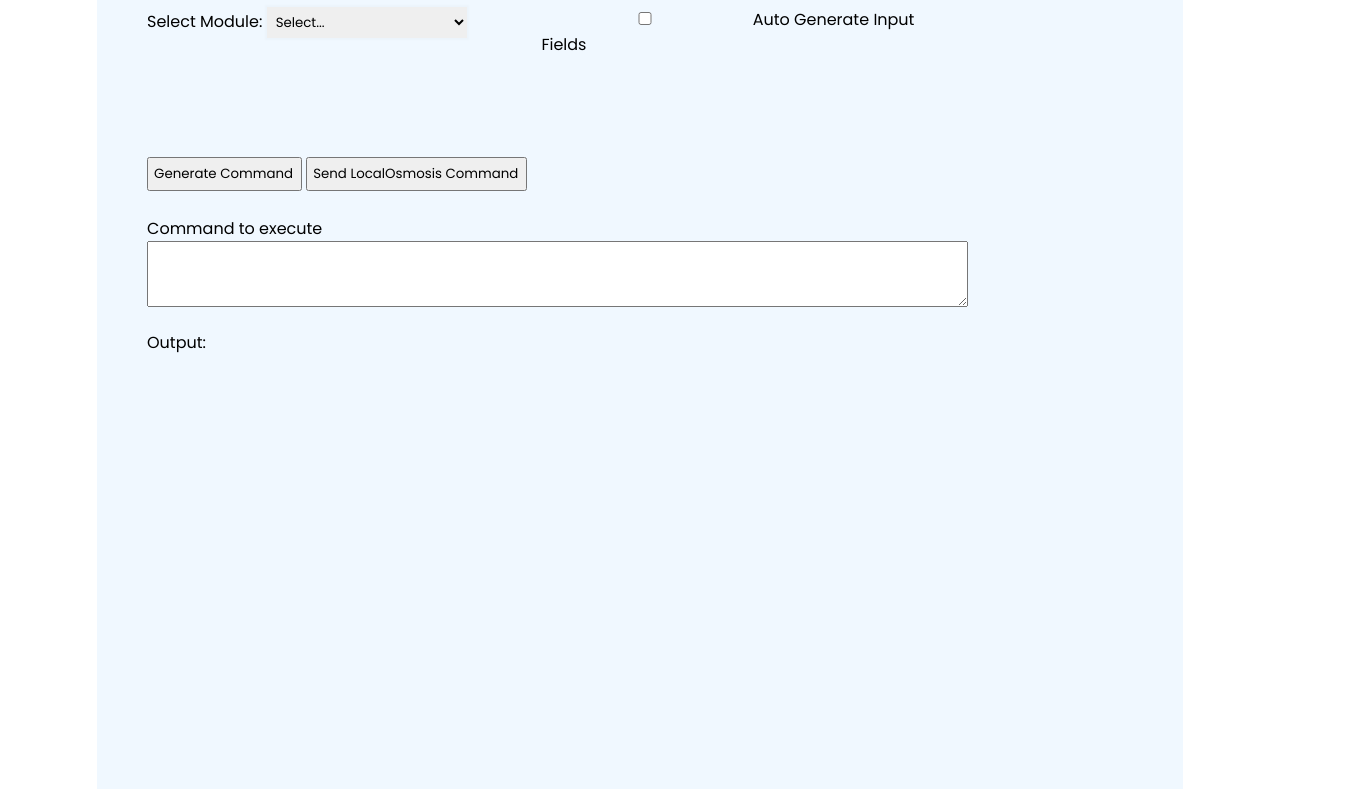
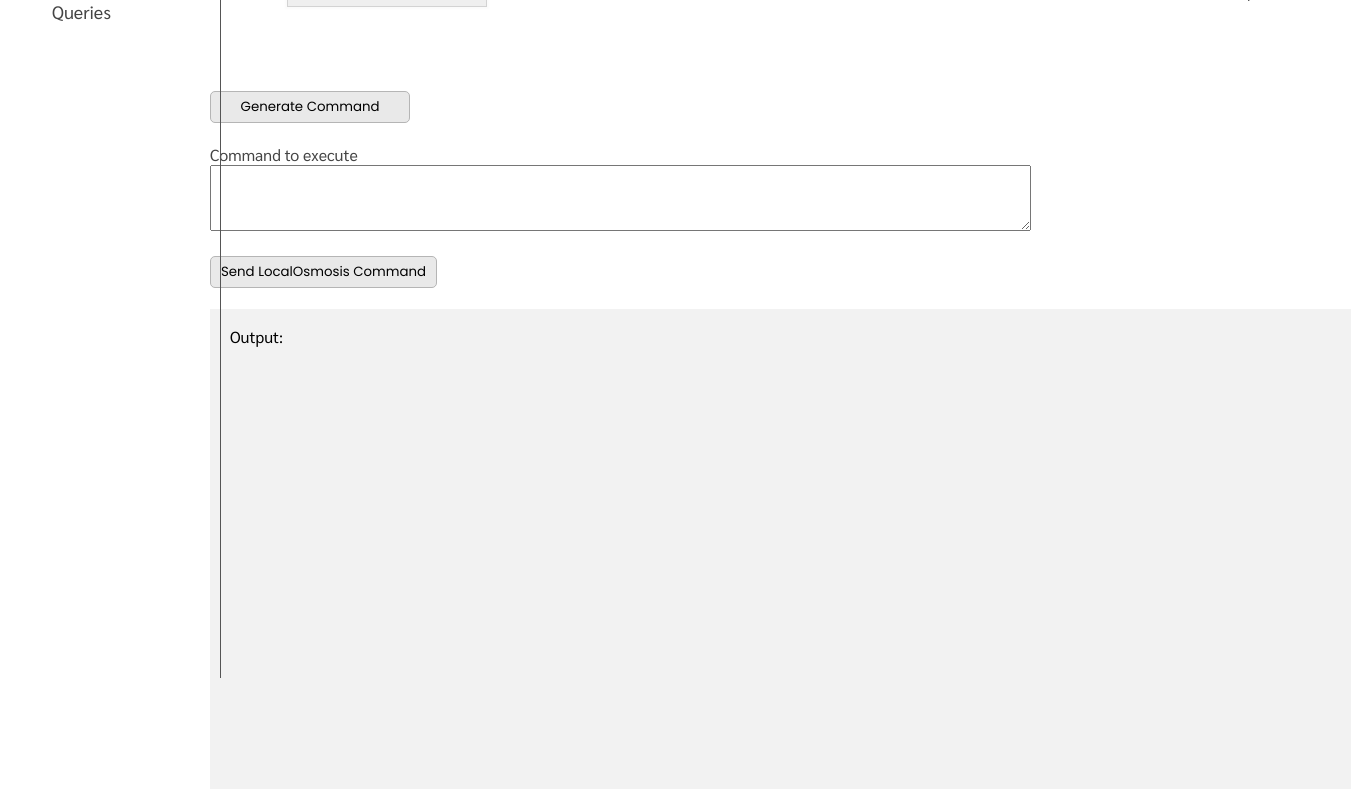
Before and after one commit to stackman27/osmocli-ui, a plain HTML site: page index.html in a window 1280 px wide. Shown: the part 142-931 px from the top of the page, 1351 px wide, since content can reach past the window. Drawn offline with Linux system fonts and the light colour scheme.

Commit message:
added better styling

```diff
--- a/index-run-tx.js
+++ b/index-run-tx.js
@@ -132,8 +132,8 @@ function generateModulesSelect() {
         if (oldMsgSelectElement) {
             oldMsgSelectElement.remove();
         }
-        buildSelect("selectContainer", "select-msgs", MsgsNames, null, 'Select Msgs: ', 'Select...');
-    }, "Select Module: ", "Select...");
+        buildSelect("selectContainer", "select-msgs", MsgsNames, null, 'Message: ', 'Select Msg ...');
+    }, "Modules: ", "Select Module ...");
 }
 function handleGenerateCommand() {
     for (const prop in selectedInterface) {
--- a/index-run-tx.ts
+++ b/index-run-tx.ts
@@ -175,10 +175,10 @@ function generateModulesSelect() {
         oldMsgSelectElement.remove();
       }
 
-      buildSelect("selectContainer","select-msgs", MsgsNames, null, 'Select Msgs ', 'Select...');
+      buildSelect("selectContainer","select-msgs", MsgsNames, null, 'Message: ', 'Select Msg ...');
     },
-    "Select Module ",
-    "Select..."
+    "Modules: ",
+    "Select Module ..."
   );
 }
 
--- a/index.css
+++ b/index.css
@@ -1,32 +1,69 @@
 body {
+    font-family: 'Sarabun', sans-serif;
+  }
+
+#mySidebar {
+height: 100%;
+width: 200px;
+position: fixed;
+top: 0;
+left: 0;
+padding-top: 20px;
+padding-left: 20px;
+border-right: 1px solid;
+border-right-color: #555555;
+}
+
+#logo {
+    padding-right: 10px;
+   margin-left: auto;
+   margin-right: auto;
    font-family: 'Poppins', sans-serif;
 }
 
-input {
-    padding: 5px;
-    font-family: 'Poppins', sans-serif;
-    min-width: 200px;
+.sidebar a {
+padding: 8px 8px 8px 32px;
+text-decoration: none;
+font-size: 18px;
+color: #444444;
+display: block;
+font-weight: 400;
 }
 
-select {
-    padding: 5px;
-    min-width: 200px;
-    padding-right: 10px;
-    font-family: 'Poppins', sans-serif;
-    border:0;
-    box-shadow:0 0 2px 2px rgba(0.1,0,0,0.02);
+.sidebar #txMsgs {
+    color: gray;
 }
 
-button {
-    padding: 5px;
-    padding-right: 7px;
-    padding-right: 7px;
-    font-family: 'Poppins', sans-serif;
+.sidebar a:hover {
+color: #f1f1f1;
+cursor: pointer;
+}
+
+main .sidebar{
+position: absolute;
+top: 0;
+right: 25px;
+font-size: 36px;
+margin-left: 50px;
+}
+
+#main {
+transition: margin-left 0.5s;
+padding: 16px;
+margin-left:100px;
+}
+
+@media screen and (max-height: 450px) {
+.sidebar {
+    padding-top: 15px;
+}
+.sidebar a {
+    font-size: 18px;
+}
 }
 
 #container {
-    width: 78%;
-    background-color: aliceblue;
+    width: 60em;
     margin-left: auto;
     margin-right: auto;
     padding: 50px;
@@ -34,8 +71,12 @@ button {
     max-height: fit-content;
 }
 
+textarea {
+    min-width: 60em;
+}
+
 #selectContainerWrapper {
-    width: 80%;
+    width: 70em;
     display: flex;
     justify-content: space-between;
 }
@@ -45,5 +86,59 @@ button {
 }
 
 #autoGenerateWrapper {
-    width: 50%;
+    width: 20%;
 }
+
+select {
+    padding: 2px;
+    min-width: 200px;
+    padding-right: 10px;
+    font-family: 'Poppins', sans-serif;
+    border-color:lightgray;
+    box-shadow:0 0 2px 2px rgba(0.1,0,0,0.02);
+    margin-left: 10px;
+}
+
+#outputWrapper {
+    background-color: rgb(242, 242, 242);
+    min-height: 60em;
+    min-width: 70em;
+    max-height: fit-content;
+    max-width: fit-content;
+    padding: 1px;
+    padding-left: 20px;
+    padding-bottom: 20px;
+}
+
+label {
+    color: #444444;
+}
+
+
+input[type="text"] {
+    padding: 3px;
+    padding-left: 5px;
+    font-family: 'Poppins', sans-serif;
+    border-color :black;
+    min-width: 200px;
+    border: 1px solid rgb(168, 168, 168);
+    box-shadow:1px 1px 2px 2px rgba(0.1,0,0,0.02);
+}
+
+  button {
+    padding: 5px;
+    padding-left: 10px;
+    padding-right: 10px;
+    min-width: 200px;
+    padding-right: 10px;
+    font-family: 'Poppins', sans-serif;
+    border: 0;
+    background-color: #e9e9e9;
+    border-radius: 5px;
+    border: 1px solid rgb(181, 181, 181);
+}
+
+button:hover {
+    background-color: rgb(218, 218, 218);
+    cursor: pointer;
+}
--- a/index.html
+++ b/index.html
@@ -4,7 +4,7 @@
   <link rel="stylesheet" href="index.css">
   <link rel="preconnect" href="https://fonts.googleapis.com">
   <link rel="preconnect" href="https://fonts.gstatic.com" crossorigin>
-  <link href="https://fonts.googleapis.com/css2?family=Poppins&family=Press+Start+2P&display=swap" rel="stylesheet">
+  <link href="https://fonts.googleapis.com/css2?family=Poppins:wght@400;500&family=Press+Start+2P&family=Sarabun:wght@200;300;400;500;700&display=swap" rel="stylesheet">
 
   <title>TypeScript Example</title>
   <script  type="module"  src="interfaces/cl-interfaces.js"> </script>
@@ -14,8 +14,28 @@
 
 </head>
 <body>
+
+  <div id="mySidebar" class="sidebar">
+    <h2 id = "logo"> Osmosis CLI </h2>
+
+    <a id="txMsgs"> Tx-Msgs </a>
+    <a id="query"> Queries </a>
+  </div>
+
+  <div id="main">
     <div id = "container">
-    <h1>OsmoSphere CLI</h1>
+      <div id = "networkContainer">
+        <label for="networks">Network:</label>
+
+        <select name="networks" id="networks">
+        <option value="localosmosis">LocalOsmosis</option>
+        <option value="testnet">Testnet(osmo-test-5)</option>
+        <option value="edgenet">Edgenet</option>
+        <option value="mainnet">Mainnet</option>
+      </select>
+    </div>
+    <br/>
+
       <div id = "selectContainerWrapper">
         <div id = "selectModuleContainer">
         </div>
@@ -35,17 +55,23 @@
     <br/> <br/>
 
     <button id="handleGenerateComand">Generate Command</button>
-  <button id="handleLocalOsmosis">Send LocalOsmosis Command</button>
     <br/> <br/>
     <label >Command to execute</label>
     <br/>
     <textarea id="cmdToExecute" name="cmdToExecute" rows="4" cols="100">
     </textarea>
+    <br/><br/>
+    <button id="handleLocalOsmosis">Send LocalOsmosis Command</button>
+    <br/> <br/>
 
-
+   <div id = "outputWrapper">
     <p> Output: </p>
     <code id="output"></code>
   </div>
+  </div>
+    </p>
+  </div>
+
 
 </body>
 </html>
```
Also changed, not shown: nodeserver/server.js (+12 -9 lines). Lines whose indentation alone changed are shown as unchanged.
